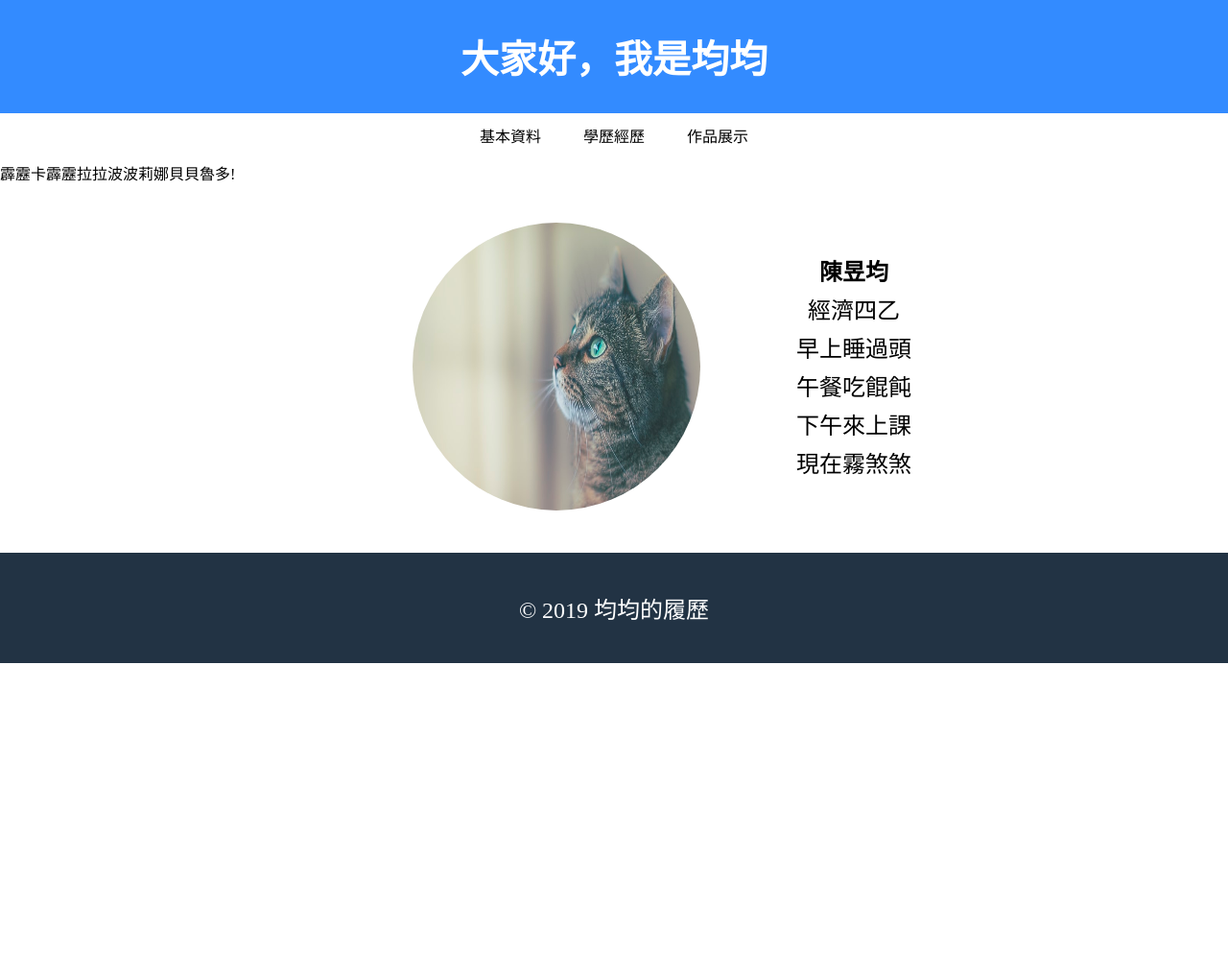
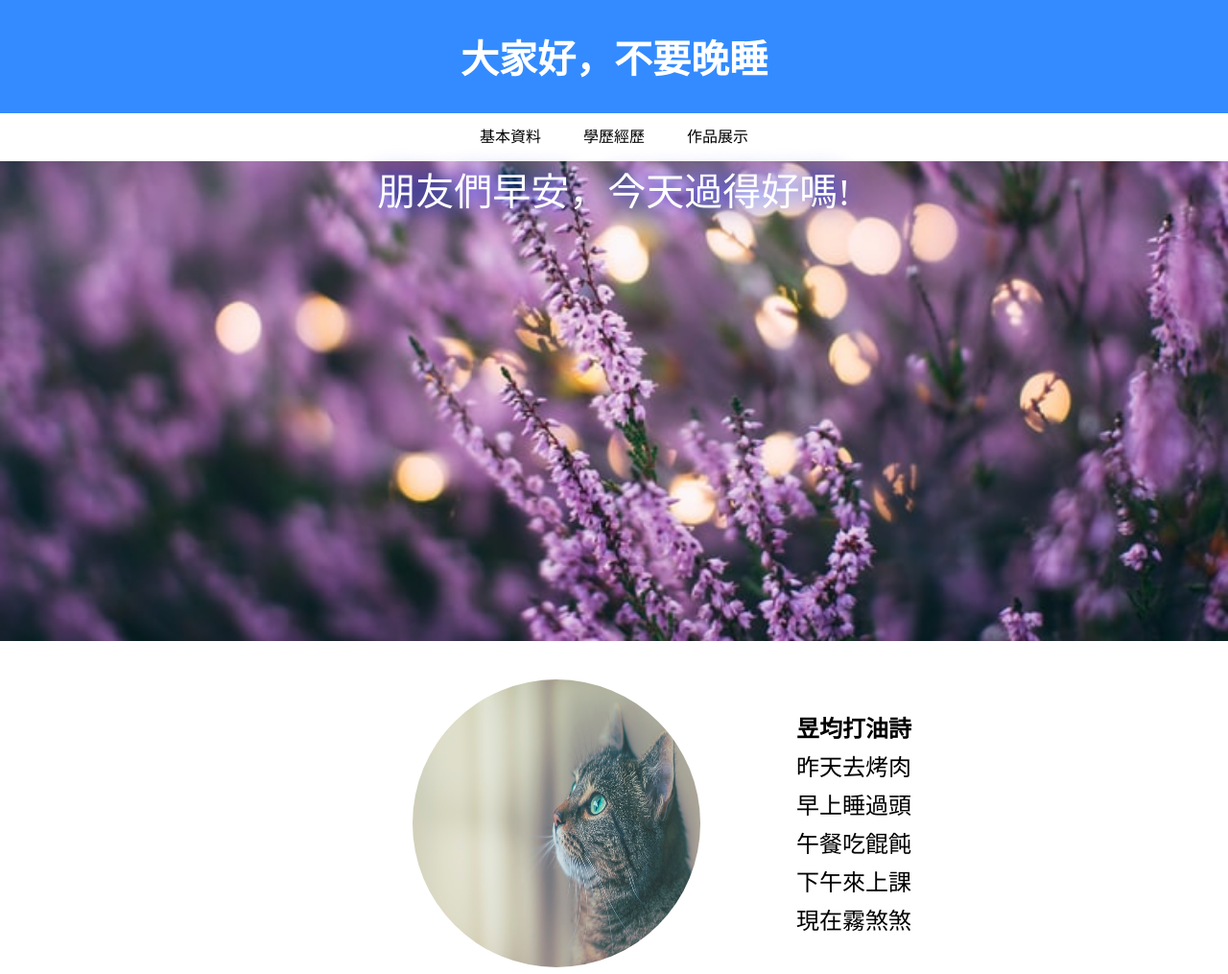
Before and after one commit to sy91217/0922test, a plain HTML site: page index.html in a window 1280 px wide. Shown: the top 1015 px of the page at 96% size. Before the commit the page ends 800 px from the top, so only its background shows below. Drawn offline with Linux system fonts and the light colour scheme.

Commit message:
Add files via upload

```diff
--- a/index.html
+++ b/index.html
@@ -4,11 +4,11 @@
     <meta chrast="UTF-8>">
     <meta name="viewport" content="width=device-width, initial-scale=1.0">
     <meta http-equiv="X-UA-Compatible" content="ie=edge">
-    <title>均均的網站</title>
+    <title>庶民網站</title>
     <link rel="stylesheet" type="text/css" href="style.css"/>
 </head>
 <body>
-    <div class="header">大家好，我是均均</div>
+    <div class="header">大家好，不要晚睡</div>
     <div class="nav">
     <span class="item">基本資料</span>
     <span class="item">學歷經歷</span>
@@ -20,16 +20,16 @@
         2. 注意影像檔案的尺寸(500KB以下)
         3. 大圖使用 jpg，小圖需要透明背景使用 png
     -->
-    <div class="lavender.jpg">
-        霹靂卡霹靂拉拉波波莉娜貝貝魯多!
+    <div class="visual">
+        朋友們早安，今天過得好嗎!
     </div>
     <div class="content">
         <div class="left">
             <img class="head" src="head.jpg"/>
         </div>
         <div class="right">
-            <div class="title">陳昱均</div>
-            <div>經濟四乙</div>
+            <div class="title">昱均打油詩</div>
+            <div>昨天去烤肉</div>
             <div>早上睡過頭</div>
             <div>午餐吃餛飩</div>
             <div>下午來上課</div>
@@ -37,7 +37,7 @@
         </div>
     </div>
     <div class="footer">
-        &copy; 2019 均均的履歷
+        &copy; 2019 昱均的一天
     </div>
 </body>
 </html>
--- a/style.css
+++ b/style.css
@@ -42,14 +42,14 @@ body{
 }
 .visual{
     height:500px;
-    background-image:url(starry.jpg);
+    background-image:url(lavender.jpg);
     background-position:center 70%;
     background-size:cover;
 
     font-size:40px;
     text-align: center;
-    color:black;
-    text-shadow:0px 0px 10px white;
+    color:white;
+    text-shadow:0px 0px 25px rgb(0, 47, 255);
 }
 /* CSS 排版工具：flexbox*/
 .content{
```
